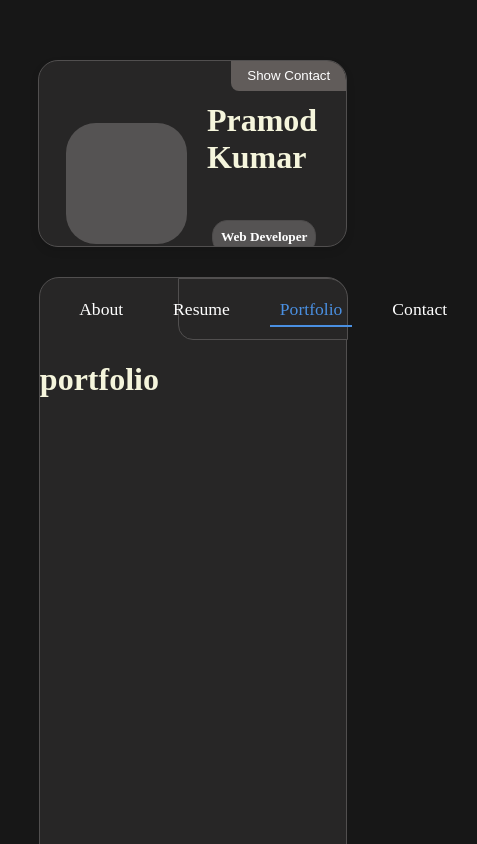
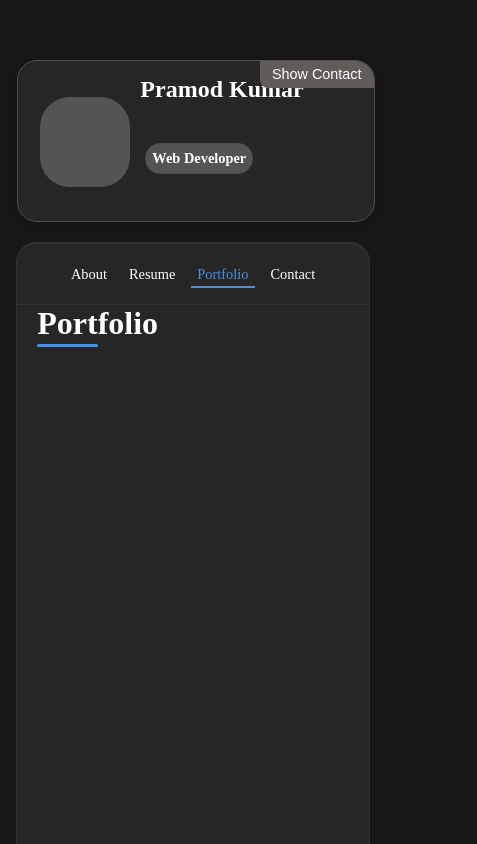
Before and after one commit to Pramodkumar1306/react-portfolio, a React (Vite) app: page /Portfolio in a window 390 px wide. Shown: the top 844 px of the page, 477 px wide, since content can reach past the window. Built offline with nearby package versions, Linux system fonts and the light colour scheme.

Commit message:
Contact form Updated

```diff
--- a/src/componant/header.css
+++ b/src/componant/header.css
@@ -196,3 +196,58 @@
         background-color: rgb(85, 83, 83);
         border-radius: 15px;
     }
+
+    @media screen and (max-width: 768px) {
+        .outer-cont {
+            width: 90%;
+            margin-left: 5%;
+            height: 160px;
+        }
+
+        .content-header {
+            gap: 10px;
+            padding: 15px;
+        }
+
+        .profile-box {
+            width: 90px;
+            height: 90px;
+        }
+
+        .header-text h1 {
+            font-size: 1.5rem;
+        }
+
+        .header-text h5 {
+            font-size: 0.9rem;
+            padding: 6px;
+        }
+
+        .contact-row {
+            flex-direction: column;
+            gap: 15px;
+        }
+
+        .contact-item,
+        .contact-item:first-child,
+        .contact-row:last-child .contact-item {
+            margin-left: 20px;
+        }
+
+        .social-icons {
+            justify-content: center;
+            margin: 20px 0;
+        }
+    }
+
+    @media screen and (max-width: 480px) {
+        .outer-cont {
+            width: 95%;
+            margin-left: 2.5%;
+        }
+
+        .corner-button {
+            padding: 6px 12px;
+            font-size: 0.9rem;
+        }
+    }
--- a/src/componant/header.jsx
+++ b/src/componant/header.jsx
@@ -28,7 +28,7 @@ const socialIcons = [
     {
         id: 2,
         icon: FaGithub,
-        link: 'https://github.com'
+        link: 'https://github.com/Pramodkumar1306?tab=repositories'
     },
     {
         id: 3,
--- a/src/componant/mainHead.css
+++ b/src/componant/mainHead.css
@@ -14,10 +14,12 @@
 .box {
     margin-top: 30px;
     width: 82.8%;
-    height: 90vh;
+    min-height: 90vh;
+    height: auto;
     border: 1px solid var(--border-color);
     background: var(--bg-color);
     border-radius: var(--border-radius);
+    padding-bottom: 30px;
 }
 
 .bar {
@@ -66,3 +68,48 @@
     height: 2px;
     background-color: var(--accent-color);
 }
+
+@media screen and (max-width: 768px) {
+    .box {
+        width: 90%;
+        margin-top: 20px;
+    }
+
+    .bar {
+        width: 100%;
+        left: 0;
+        border-radius: 20px 20px 0 0;
+        border-left: none;
+        border-right: none;
+    }
+
+    .nav-links {
+        gap: 15px;
+        padding: 0 10px;
+    }
+
+    .nav-item {
+        font-size: 1rem;
+        padding: 4px 8px;
+    }
+}
+
+@media screen and (max-width: 480px) {
+    .nav-links {
+        gap: 10px;
+    }
+
+    .nav-item {
+        font-size: 0.9rem;
+        padding: 3px 6px;
+    }
+
+    .box {
+        width: 95%;
+    }
+}
+
+/* Add smooth transitions for responsive changes */
+.box, .bar, .outer-cont {
+    transition: all 0.3s ease;
+}
--- a/src/routData/about.css
+++ b/src/routData/about.css
@@ -1,3 +1,28 @@
-h1{
+h1 {
+    margin-top: 0;
     color: white;
 }
+
+.about-container {
+    padding: 20px;
+    padding-top: 0;
+    margin-top: 0;
+}
+
+.about-title {
+    color: white;
+    position: relative;
+    display: inline-block;
+    margin-top: 0;
+}
+
+.about-title::after {
+    content: '';
+    position: absolute;
+    left: 0;
+    bottom: -5px;
+    width: 50%;  /* This makes it half-width */
+    height: 3px;
+    background-color: #4a90e2;  /* Matching the accent color */
+    border-radius: 2px;
+}
--- a/src/routData/about.jsx
+++ b/src/routData/about.jsx
@@ -1,9 +1,10 @@
 import React from 'react'
 import './about.css'
-export default function about() {
+
+export default function About() {
   return (
-    <div>
-      <h1>about</h1>
+    <div className="about-container">
+      <h1 className="about-title">About</h1>
     </div>
   )
 }
--- a/src/routData/contact.css
+++ b/src/routData/contact.css
@@ -1,4 +1,200 @@
-h1{
+:root {
+    --form-bg: #1e1e1e;
+    --input-bg: #272626;
+    --border-color: #333;
+    --text-primary: #fff;
+    --text-secondary: #888;
+    --accent-color: #4a90e2;
+    --accent-hover: #357abd;
+    --disabled-color: #666;
+    --shadow-color: rgba(0, 0, 0, 0.1);
+    --accent-shadow: rgba(74, 144, 226, 0.1);
+    --transition: all 0.3s ease;
+}
 
-    color:beige
+h1 {
+    margin-top: 0;
+    color: white;
 }
+
+.about-container {
+    padding: 20px;
+    padding-top: 0;
+    margin-top: 0;
+}
+
+.about-title {
+    color: var(--text-primary);
+    position: relative;
+    display: inline-block;
+    margin-top: 0;
+}
+
+.about-title::after {
+    content: '';
+    position: absolute;
+    left: 0;
+    bottom: -5px;
+    width: 50%;
+    height: 3px;
+    background-color: var(--accent-color);
+    border-radius: 2px;
+}
+
+.contact-content {
+    padding: 20px;
+    display: flex;
+    justify-content: center;
+}
+
+.contact-form {
+    background: var(--form-bg);
+    padding: 30px;
+    border-radius: 10px;
+    border: 1px solid var(--border-color);
+    width: 100%;
+    max-width: 500px;
+    transition: var(--transition);
+    box-shadow: 0 4px 6px var(--shadow-color);
+}
+
+.contact-form:hover {
+    transform: translateY(-2px);
+    box-shadow: 0 8px 15px rgba(0, 0, 0, 0.2);
+    border-color: var(--accent-color);
+}
+
+.contact-form h2 {
+    color: var(--text-primary);
+    margin: 0 0 20px;
+    font-size: 1.5rem;
+    position: relative;
+    display: inline-block;
+}
+
+.contact-form h2::after {
+    content: '';
+    position: absolute;
+    left: 0;
+    bottom: -5px;
+    width: 0;
+    height: 2px;
+    background-color: var(--accent-color);
+    transition: var(--transition);
+}
+
+.contact-form:hover h2::after {
+    width: 100%;
+}
+
+.form-group {
+    margin-bottom: 20px;
+    position: relative;
+}
+
+.form-group input,
+.form-group textarea {
+    width: 100%;
+    padding: 12px;
+    background: var(--input-bg);
+    border: 1px solid var(--border-color);
+    border-radius: 5px;
+    color: var(--text-primary);
+    font-size: 0.9rem;
+    transition: var(--transition);
+}
+
+.form-group input:focus,
+.form-group textarea:focus {
+    border-color: var(--accent-color);
+    outline: none;
+    box-shadow: 0 0 0 3px var(--accent-shadow);
+    animation: ripple 0.6s ease-out;
+}
+
+.form-group input:focus::placeholder,
+.form-group textarea:focus::placeholder {
+    opacity: 0;
+    transform: translateX(-10px);
+    transition: all 0.3s ease;
+}
+
+.submit-btn {
+    background: var(--accent-color);
+    color: var(--text-primary);
+    padding: 12px 30px;
+    border: none;
+    border-radius: 5px;
+    cursor: pointer;
+    font-size: 1rem;
+    transition: var(--transition);
+    position: relative;
+    overflow: hidden;
+}
+
+.submit-btn::before {
+    content: '';
+    position: absolute;
+    top: 50%;
+    left: 50%;
+    width: 0;
+    height: 0;
+    background: rgba(255, 255, 255, 0.1);
+    border-radius: 50%;
+    transform: translate(-50%, -50%);
+    transition: width 0.3s ease, height 0.3s ease;
+}
+
+.submit-btn:hover::before {
+    width: 300px;
+    height: 300px;
+}
+
+.submit-btn:hover {
+    background: var(--accent-hover);
+    transform: translateY(-2px);
+}
+
+.submit-btn:active {
+    transform: translateY(1px);
+}
+
+/* Add ripple effect for inputs */
+.form-group input:focus,
+.form-group textarea:focus {
+    animation: ripple 0.6s ease-out;
+}
+
+@keyframes ripple {
+    0% { box-shadow: 0 0 0 0 var(--accent-shadow); }
+    100% { box-shadow: 0 0 0 6px transparent; }
+}
+
+/* Responsive styles */
+@media screen and (max-width: 768px) {
+    .contact-form {
+        padding: 20px;
+        margin: 0 15px;
+    }
+
+    .contact-form:hover {
+        transform: none;
+    }
+}
+
+/* Add these styles for disabled state */
+.submit-btn.disabled {
+    opacity: 0.6;
+    cursor: not-allowed;
+    pointer-events: none;
+    background: var(--disabled-color);
+}
+
+.submit-btn.disabled:hover {
+    transform: none;
+    background: var(--disabled-color);
+}
+
+.submit-btn.disabled::before {
+    display: none;
+}
--- a/src/routData/contact.jsx
+++ b/src/routData/contact.jsx
@@ -1,9 +1,85 @@
-import React from 'react'
+import React, { useState } from 'react'
 import './contact.css'
-export default function contact() {
-  return (
-    <div>
-      <h1>contact</h1>
-    </div>
-  )
+
+export default function Contact() {
+    // Form state management
+    const initialState = {
+        name: '',
+        email: '',
+        message: ''
+    };
+
+    const [formData, setFormData] = useState(initialState);
+    const isFormValid = Object.values(formData).every(value => value.trim());
+
+    // Event handlers
+    const handleChange = ({ target: { name, value } }) => {
+        setFormData(prev => ({
+            ...prev,
+            [name]: value
+        }));
+    };
+
+    const handleSubmit = (e) => {
+        e.preventDefault();
+        // Add form submission logic here
+        console.log('Form submitted:', formData);
+    };
+
+    return (
+        <div>
+            <div className="about-container">
+                <h1 className="about-title">Contact</h1>
+            </div>
+
+            <div className="contact-content">
+                <div className="contact-form">
+                    <h2>Send Message</h2>
+                    <form onSubmit={handleSubmit}>
+                        {/* Name Input */}
+                        <div className="form-group">
+                            <input
+                                type="text"
+                                name="name"
+                                placeholder="Your Name"
+                                value={formData.name}
+                                onChange={handleChange}
+                                required
+                            />
+                        </div>
+                        {/* Email Input */}
+                        <div className="form-group">
+                            <input
+                                type="email"
+                                name="email"
+                                placeholder="Your Email"
+                                value={formData.email}
+                                onChange={handleChange}
+                                required
+                            />
+                        </div>
+                        {/* Message Input */}
+                        <div className="form-group">
+                            <textarea
+                                name="message"
+                                placeholder="Your Message"
+                                rows="5"
+                                value={formData.message}
+                                onChange={handleChange}
+                                required
+                            />
+                        </div>
+                        {/* Submit Button */}
+                        <button
+                            type="submit"
+                            className={`submit-btn ${!isFormValid ? 'disabled' : ''}`}
+                            disabled={!isFormValid}
+                        >
+                            Send Message
+                        </button>
+                    </form>
+                </div>
+            </div>
+        </div>
+    )
 }
--- a/src/routData/portfolio.jsx
+++ b/src/routData/portfolio.jsx
@@ -3,7 +3,9 @@ import './portfolio.css'
 export default function portfolio() {
   return (
     <div>
-      <h1>portfolio</h1>
+      <div className="about-container">
+      <h1 className="about-title">Portfolio</h1>
+    </div>
     </div>
   )
 }
--- a/src/routData/resume.jsx
+++ b/src/routData/resume.jsx
@@ -3,7 +3,9 @@ import './resume.css'
 export default function resume() {
   return (
     <div>
-      <h1>resume</h1>
+      <div className="about-container">
+      <h1 className="about-title">Resume</h1>
+    </div>
     </div>
   )
 }
```
